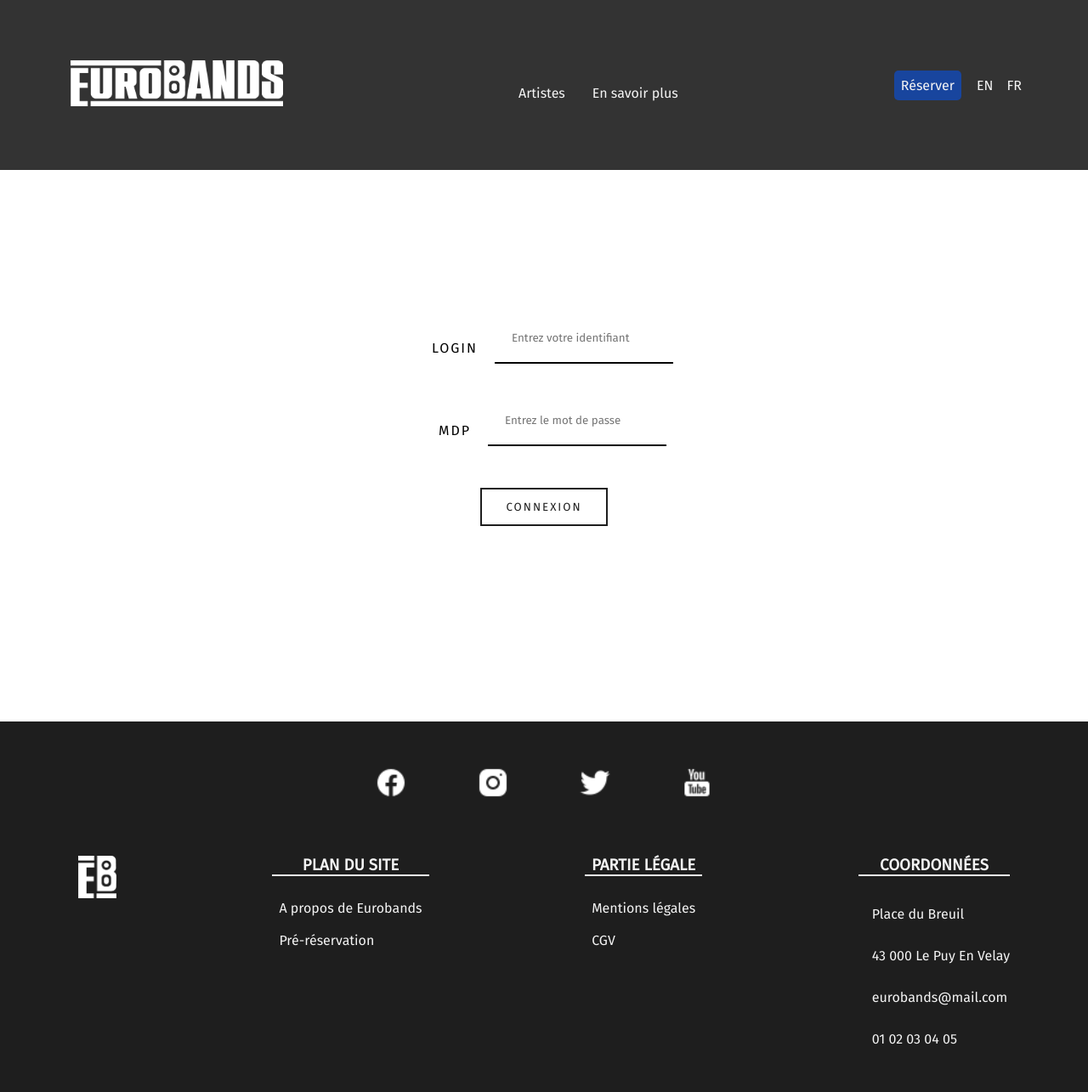
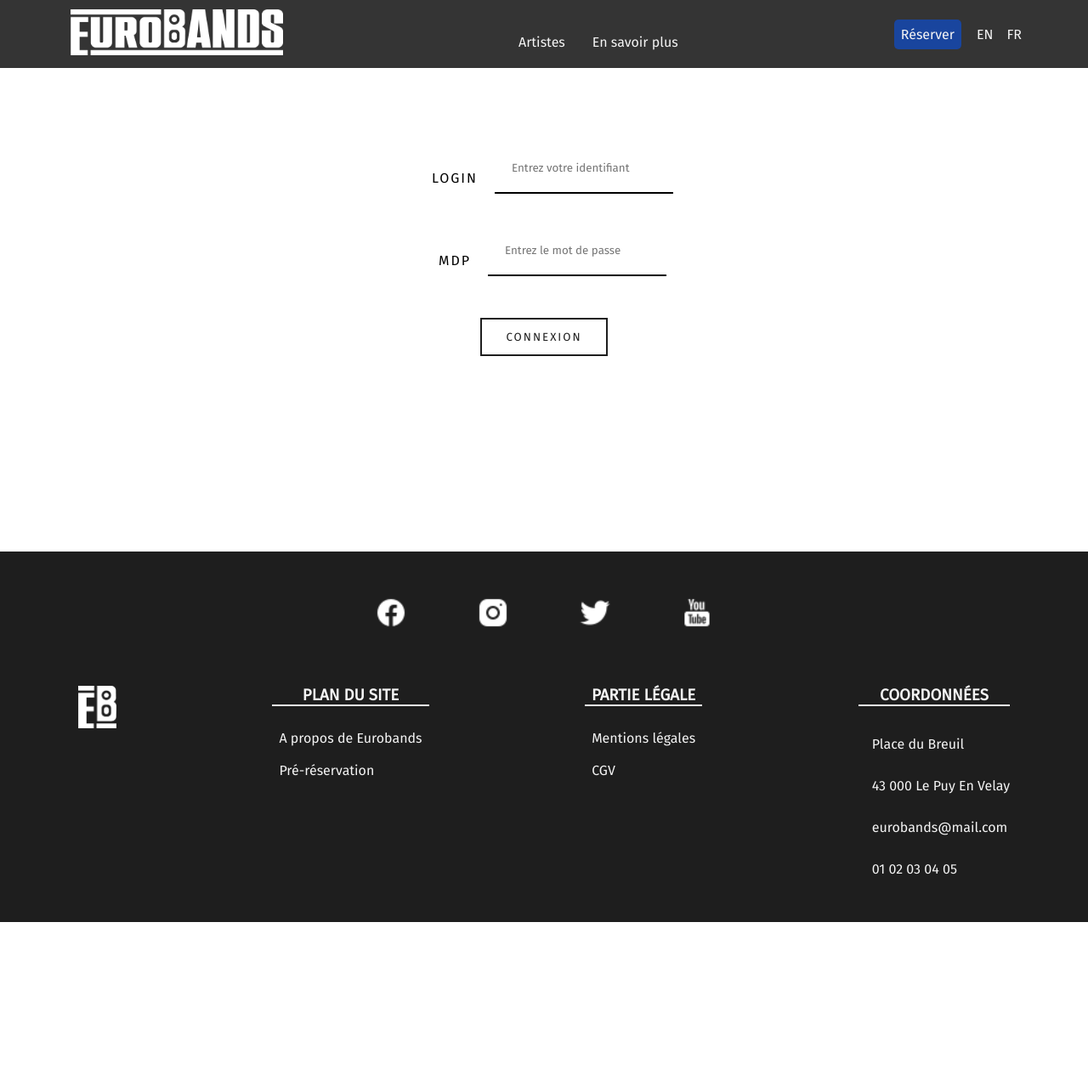
Before and after one commit to CamilleEtu/EuroBands_GitHub_Local, a PHP site: page /adminCo.php in a window 1280 px wide. Shown: the whole page at 85% size. After the commit the page ends 1085 px from the top, so only its background shows below. Run offline with PHP 8.4, Linux system fonts and the light colour scheme.

Commit message:
modif taille header

```diff
--- a/site/css/style.css
+++ b/site/css/style.css
@@ -9,17 +9,17 @@
 
 /*-----------HEADER---------------*/
 .sticky {
-  position: fixed;
-  width: 100%;
-  z-index: 99;
 }
 .container_header {
   background-color: #1e1e1e;
   display: flex;
   align-items: center;
-  height: 200px;
+  height: 80px;
   opacity: 90%;
   transition: 0.4s;
+  position: fixed;
+  width: 100%;
+  z-index: 99;
 }
 
 .container_header a,
--- a/site/header.php
+++ b/site/header.php
@@ -62,12 +62,12 @@
 
         function scrollFunction() {
             if (document.body.scrollTop > 60 || document.documentElement.scrollTop > 60) {
-                document.getElementById("header").style.height = "100px";
+                document.getElementById("header").style.height = "65px";
                 document.getElementById("header").style.opacity = "100%";
                 document.getElementById("logoNav").style.width = "170px";
                 //document.getElementById("Nav").style.width = "170px";
             } else {
-                document.getElementById("header").style.height = "200px";
+                document.getElementById("header").style.height = "80px";
                 document.getElementById("header").style.opacity ="90%";
                 document.getElementById("logoNav").style.width = "250px";
                 //document.getElementById("Nav").style.width = "170px";
```
